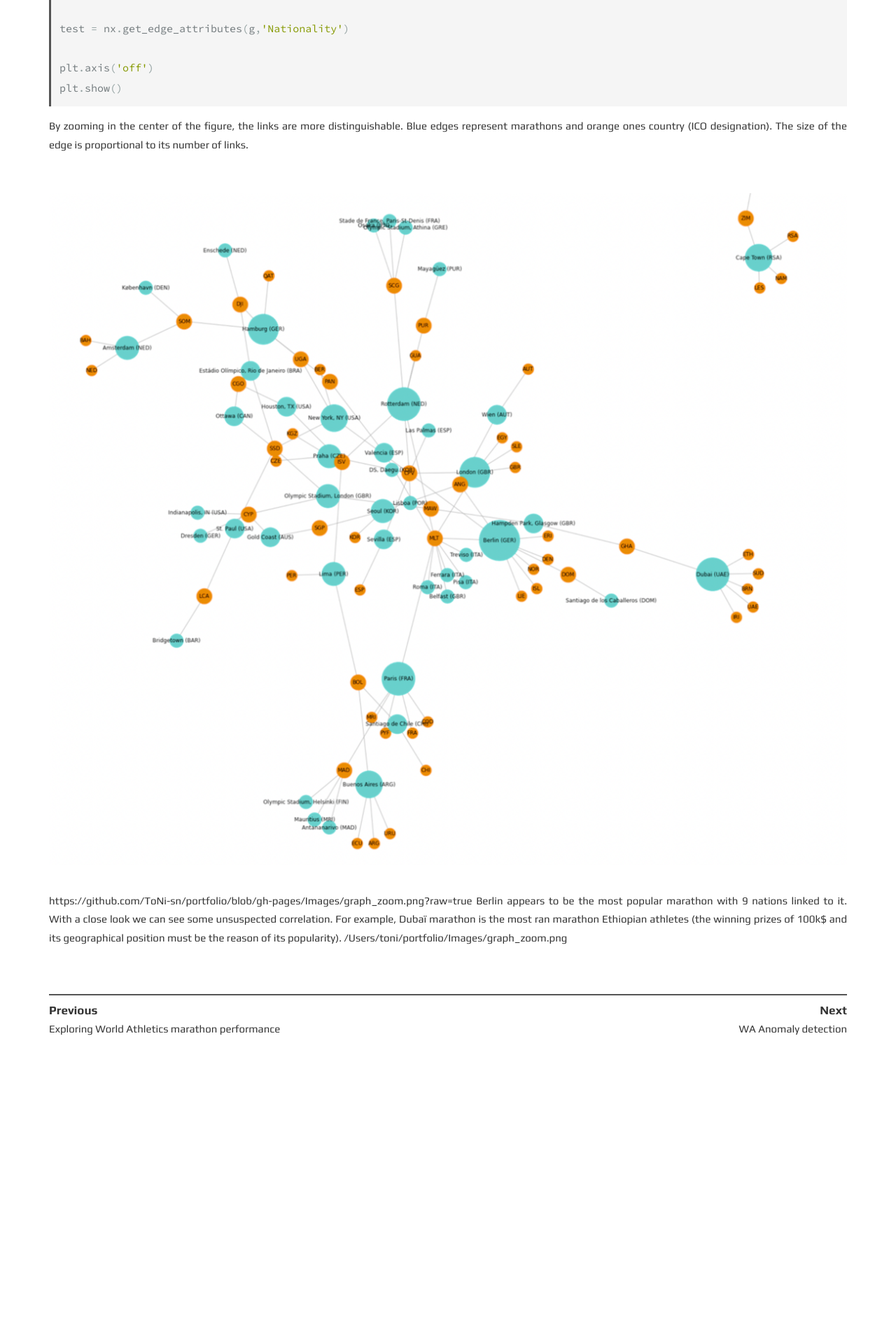
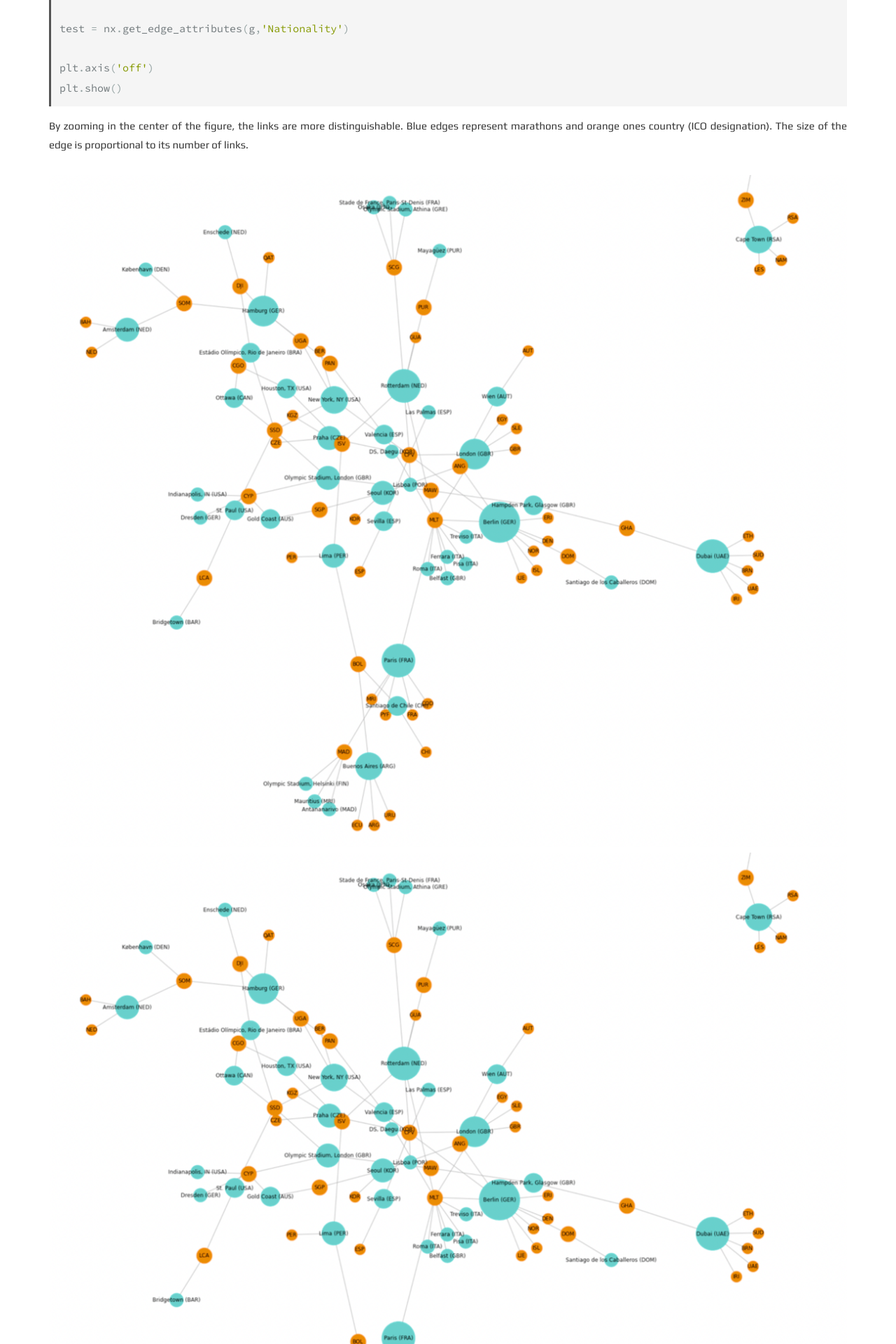
Before and after one commit to ToNi-sn/portfolio, a Jekyll site: the page built from _posts/2021-12-02-Network_Graph-on-marathon-popularity.md, in a window 1280 px wide. Shown: the part 2722-4642 px from the top of the page at 70% size. Built offline with Jekyll 4.4.1, drawn with Linux system fonts in a browser that asks for light colours; before the commit the page ends 4263 px from its top, so only the background shows below that.

Commit message:
fix images

```diff
--- a/_posts/2021-12-02-Network_Graph-on-marathon-popularity.md
+++ b/_posts/2021-12-02-Network_Graph-on-marathon-popularity.md
@@ -97,7 +97,7 @@
 By zooming in the center of the figure, the links are more distinguishable.
 Blue edges represent marathons and orange ones country (ICO designation). The size of the edge is proportional to its number of links.
 
-![](Images/graph_zoom.png)
+![image](/Images/graph_zoom.png)
 <img src="/Images/graph_zoom.png">
 
 https://github.com/ToNi-sn/portfolio/blob/gh-pages/Images/graph_zoom.png?raw=true
```
